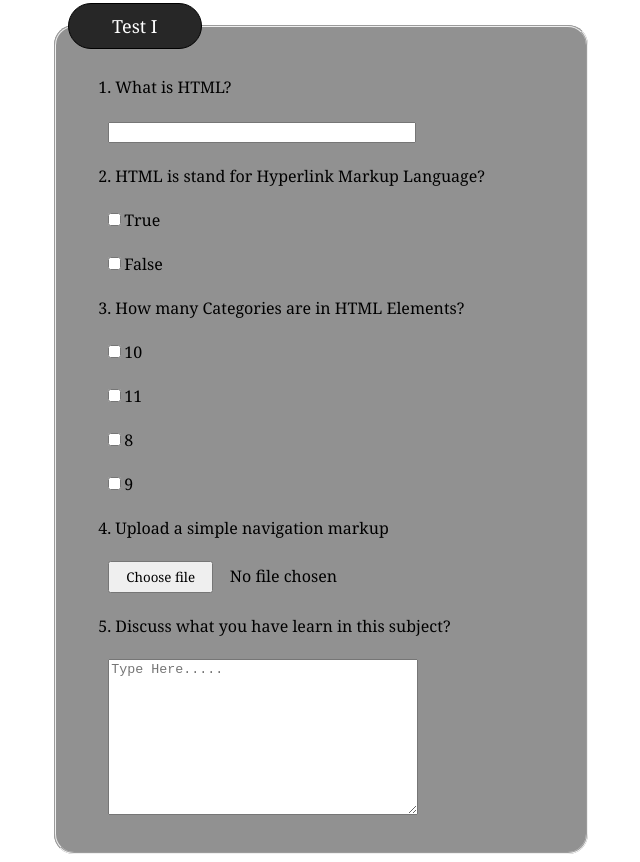
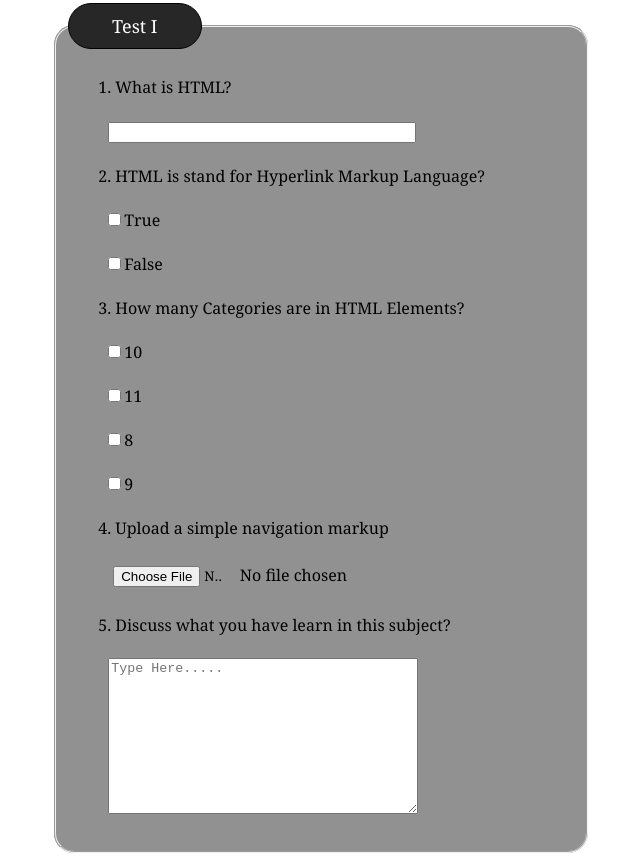
Before and after one commit to Alt-Jim/HabanaWeb, a plain HTML site: page quizapp.html in a window 1280 px wide. Shown: the part 610-1472 px from the top of the page, without its empty margins (333-973 px from the left). Drawn offline with Linux system fonts and the light colour scheme.

Commit message:
Update quizapp.html

```diff
--- a/quizapp.html
+++ b/quizapp.html
@@ -52,7 +52,7 @@
         <input class="butt" type="checkbox"><label for="num">8</label> <br><br>
         <input class="butt" type="checkbox"><label for="num">9</label> <br><br>
         <label class="text" for="qfour">4. Upload a simple navigation markup</label><br><br>
-        <input class="file" type="button" value="Choose file">&nbsp;&nbsp;&nbsp;&nbsp;No file chosen</input> <br><br>
+        <input class="file" type="file" value="Choose file">&nbsp;&nbsp;&nbsp;&nbsp;No file chosen</input> <br><br>
         <label class="text" for="qfive">5. Discuss what you have learn in this subject?</label><br><br>
         <textarea class="textbox" placeholder="Type Here....."></textarea><br><br>
     </fieldset>
```
